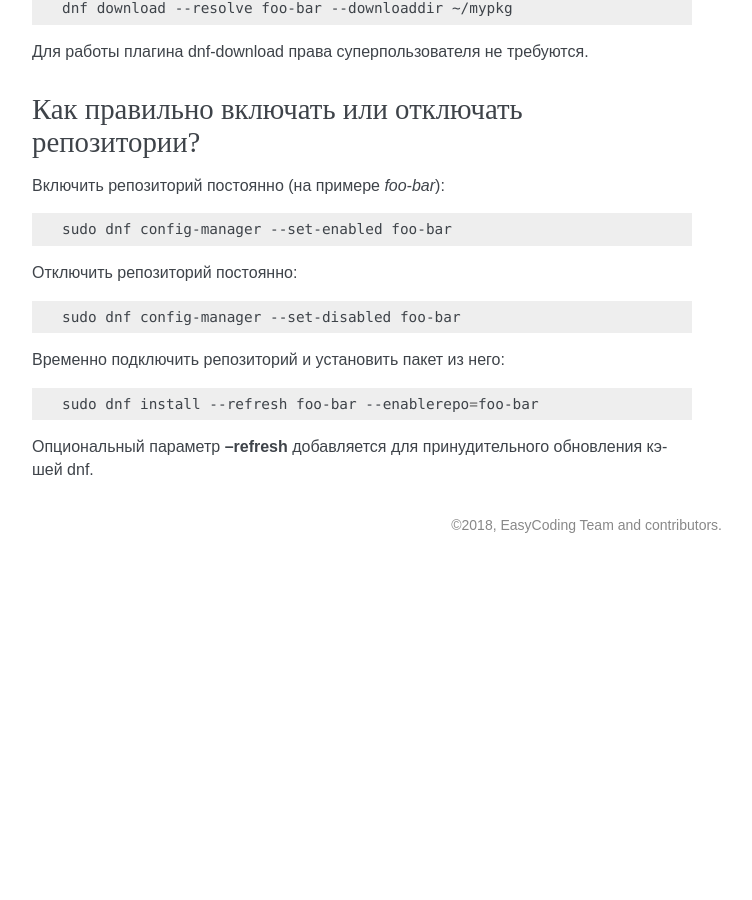
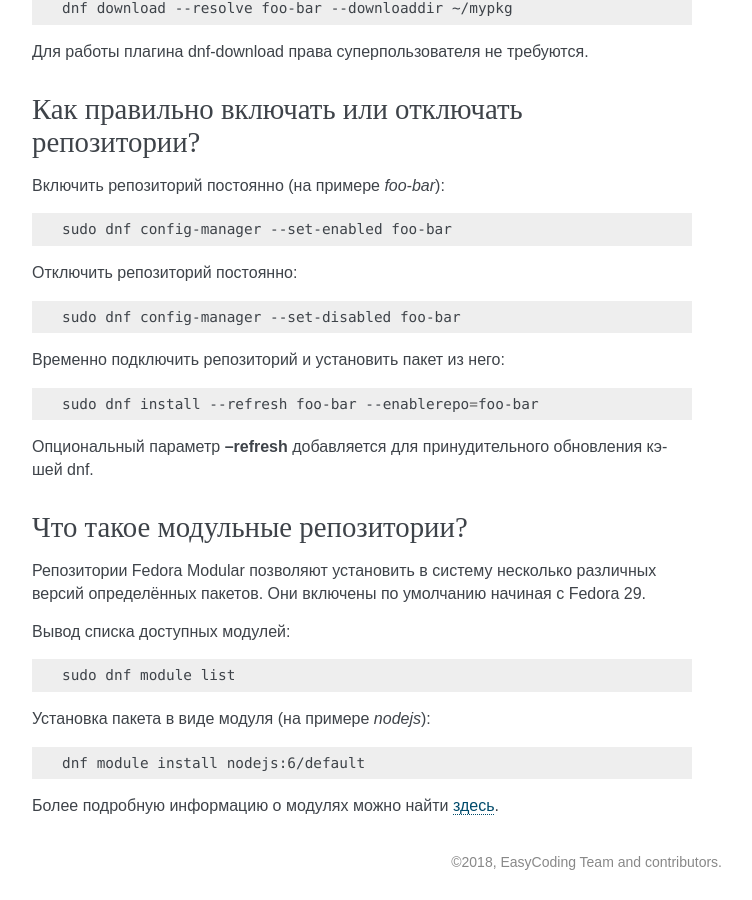
Before and after one commit to RussianFedora/FAQ, a Sphinx documentation site: the page built from source/package-manager.rst, in a window 1280 px wide and 900 px high, scrolled down 8316 px. Shown: the whole window, without its empty margins (388-1140 px from the left). Built offline with Sphinx 7.4.7, drawn with Linux system fonts in a browser that asks for light colours; before the commit the page ends 8879 px from its top, so only the background shows below that.

Commit message:
Added information about modular repositories.

```diff
--- a/source/package-manager.rst
+++ b/source/package-manager.rst
@@ -528,3 +528,25 @@ Java 11:
     sudo dnf install --refresh foo-bar --enablerepo=foo-bar
 
 Опциональный параметр **--refresh** добавляется для принудительного обновления кэшей dnf.
+
+.. index:: dnf, modular, modules, модули
+.. _dnf-modular:
+
+Что такое модульные репозитории?
+====================================
+
+Репозитории Fedora Modular позволяют установить в систему несколько различных версий определённых пакетов. Они включены по умолчанию начиная с Fedora 29.
+
+Вывод списка доступных модулей:
+
+.. code-block:: bash
+
+    sudo dnf module list
+
+Установка пакета в виде модуля (на примере *nodejs*):
+
+.. code-block:: bash
+
+    dnf module install nodejs:6/default
+
+Более подробную информацию о модулях можно найти `здесь <https://docs.fedoraproject.org/en-US/modularity/using-modules/>`_.
```
